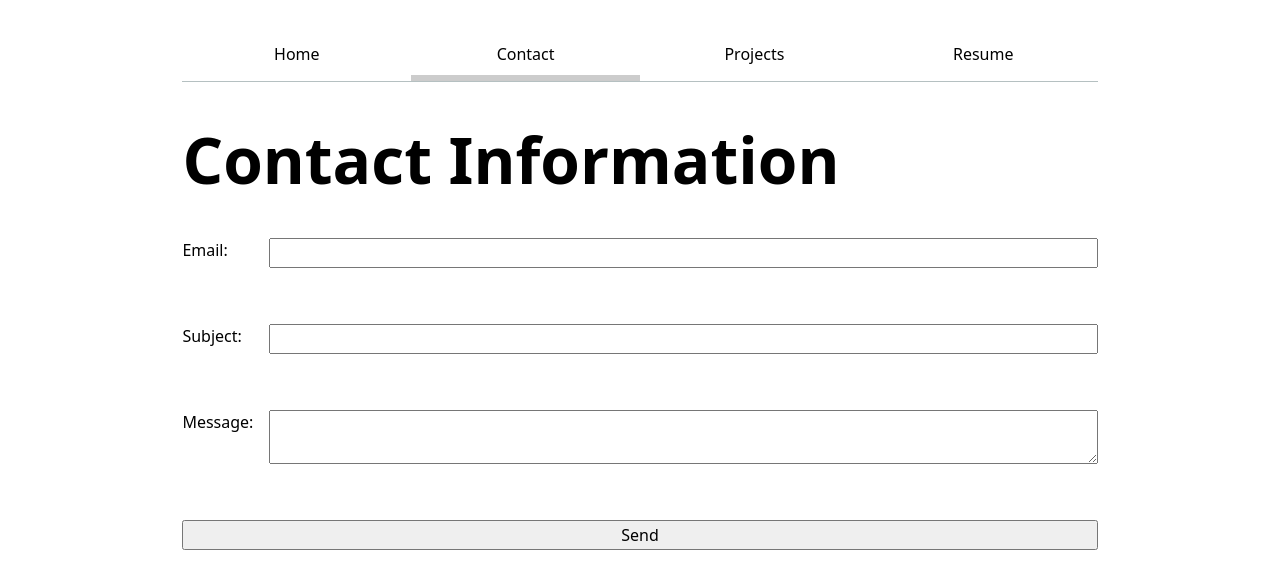
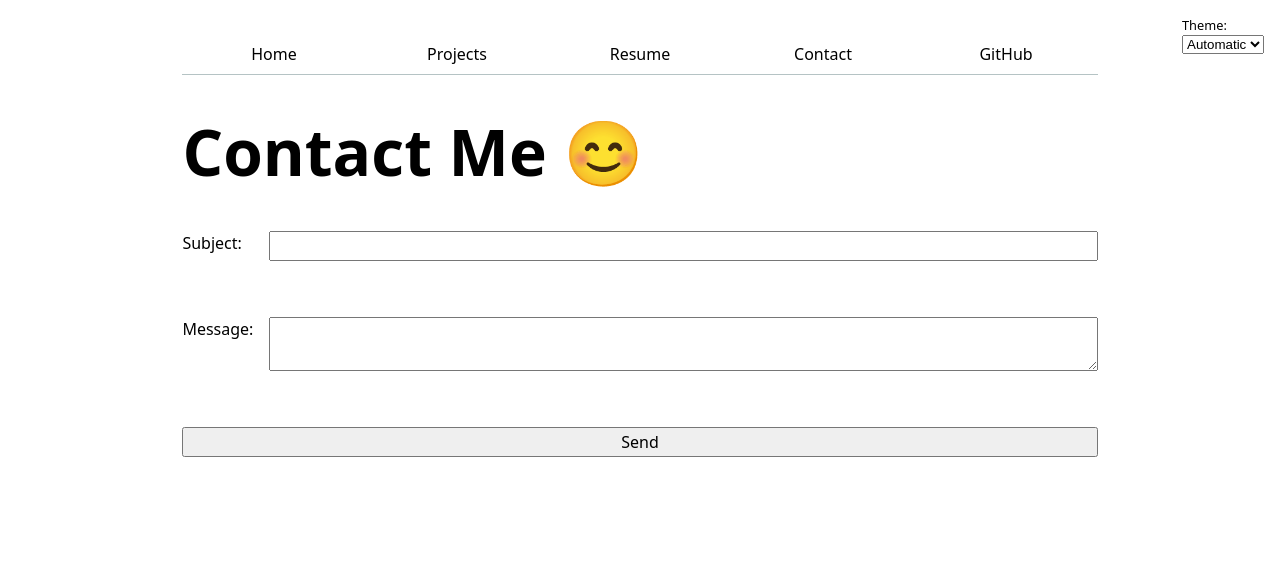
Before and after one commit to stephmuna/portfolio, a plain HTML site: page contact/index.html in a window 1280 px wide. Drawn offline with Linux system fonts and the light colour scheme.

Commit message:
JS added

```diff
--- a/contact/index.html
+++ b/contact/index.html
@@ -8,27 +8,17 @@
 </head>
 <body>
 
-    <nav>
-        <ul>
-            <li><a href="../index.html">Home</a></li>
-            <li><a href="../contact/index.html" class="current">Contact</a></li>
-            <li><a href="../projects/index.html">Projects</a></li>
-            <li><a href="../resume/index.html">Resume</a></li>
-        </ul>
-    </nav>
 
 
-    <h1> Contact Information</h1>
+
+    <h1> Contact Me 😊</h1>
 
 
 
 
 
-        <form action="mailto:munandubisi5@gmail.com" method="POST" enctype="text/plain">
-            <label>Email:
-                <input type="email" name="email">
-            </label>
-            <br>
+        <form action="mailto:munandubisi5@gmail.com" method="GET" >
+
             <label>
                 Subject:
                 <input name="subject">
@@ -41,5 +31,7 @@
             <br>
             <button type="submit">Send</button>
         </form>
+
+<script type="module" src="../global.js"></script>
 </body>
 </html>
--- /dev/null
+++ b/global.js
@@ -0,0 +1,92 @@
+console.log('IT’S ALIVE!');
+
+function $$(selector, context = document) {
+  return Array.from(context.querySelectorAll(selector));
+}
+
+
+
+let pages = [
+    { url: '', title: 'Home' },
+    { url: 'projects/', title: 'Projects' },
+    { url: 'resume/', title: 'Resume' },
+    { url: 'contact/', title: 'Contact' },
+    { url: 'https://github.com/stephmuna', title: 'GitHub' }
+  ];
+
+  let nav = document.createElement('nav');
+  document.body.prepend(nav);
+
+  const BASE_PATH = (location.hostname === "localhost" || location.hostname === "127.0.0.1")
+    ? "/"                  // Local server
+    : "/portfolio/";         // GitHub Pages repo name
+
+  for (let p of pages) {
+    let url = p.url;
+    let title = p.title;
+
+
+    url = !url.startsWith('http') ? BASE_PATH + url : url;
+
+    // Create link and add it to nav
+    let a = document.createElement('a');
+    a.href = url;
+    a.textContent = title;
+    nav.append(a);
+
+    if (a.host === location.host && a.pathname === location.pathname) {
+        a.classList.add('current');
+    }
+
+    if (a.host !== location.host) {
+        a.target = "_blank";
+    }
+  }
+
+  document.body.insertAdjacentHTML(
+    'afterbegin',
+    `
+      <label class="color-scheme">
+          Theme:
+          <select>
+              <option value="light dark">Automatic</option>
+              <option value="light">Light</option>
+              <option value="dark">Dark</option>
+          </select>
+      </label>`,
+  );
+
+  const select = document.querySelector('.color-scheme select')
+
+  select.addEventListener('input', function (event) {
+    console.log('color scheme changed to', event.target.value);
+    document.documentElement.style.setProperty('color-scheme', event.target.value);
+    localStorage.colorScheme = event.target.value;
+  });
+
+
+  if ('colorScheme' in localStorage) {
+    document.documentElement.style.setProperty('color-scheme', localStorage.colorScheme);
+    select.value = localStorage.colorScheme;
+  }
+
+
+
+const form = document.querySelector('form[action^="mailto:"]');
+
+form?.addEventListener('submit', (event) => {
+  event.preventDefault();
+
+  const data = new FormData(form);
+
+  const params = [];
+  for (let [name, value] of data) {
+
+    params.push(`${encodeURIComponent(name)}=${encodeURIComponent(value)}`);
+  }
+
+  const sep = form.action.includes('?') ? '&' : '?';
+  const url = form.action + (params.length ? sep + params.join('&') : '');
+
+  location.href = url;
+});
--- a/style.css
+++ b/style.css
@@ -1,3 +1,7 @@
+html{
+  color-scheme: light dark;
+}
+
 body {
 
     font: 100%/1.5 system-ui;
@@ -16,11 +20,14 @@ body {
   }
 
   nav {
+    --border-color: oklch(50% 10% 200 / 40%);
     display: flex;
     margin-bottom: 1em;
     border-bottom-width: 1px;
     border-bottom-style: solid;
-    border-bottom-color: oklch(80% 3% 200);
+    border-bottom-color: var(--border-color);
+
+
   }
 
 
@@ -34,6 +41,8 @@ body {
   nav a.current {
     border-bottom: 0.4em solid #ccc;
     padding-bottom: 0.6em;
+    border-bottom-color: var(--border-color);
+
   }
 
   :root {
@@ -44,7 +53,9 @@ body {
   nav a:hover {
     border-bottom: 0.4em solid var(--color-accent);
     padding-bottom: 0.6em;
-    background-color: oklch(from var(--color-accent) 95% 5% h);
+    background-color: color-mix(in oklch, var(--color-accent), canvas 85%);
+    border-bottom-color: var(--border-color);
+
   }
 
   input,
@@ -102,7 +113,8 @@ body {
     max-width: 75ch;
     margin: 2.5rem auto;
     padding: 2rem;
-    background: #fff;
+    background: canvas;      /* system surface for both modes */
+    color: canvastext;       /* readable text for both modes */
     border-radius: 16px;
     box-shadow: 0 10px 25px rgba(0,0,0,.08);
   }
@@ -179,3 +191,17 @@ body {
     background-color: var(--color-accent, #007bff);
     color: white;
   }
+
+  nav{
+    --border-color: oklch(50% 10% 200 / 40%);
+    border-bottom-color: var(--border-color);
+
+  }
+
+  .color-scheme {
+    position: absolute;
+    top: 1rem;
+    right: 1rem;
+    font-size: 80%;
+    font-family: inherit;
+  }
```
Also changed, not shown: index.html (+2 -8 lines), projects/index.html (+1 -9 lines), resume/index.html (+1 -8 lines).
